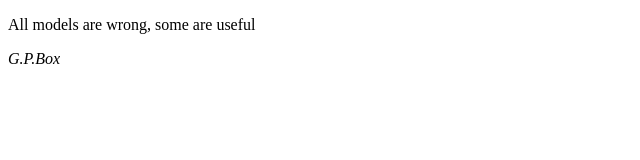
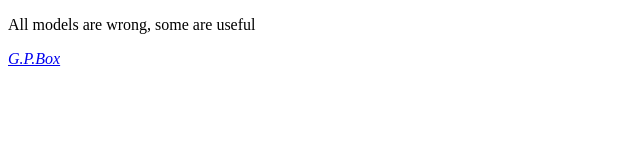
Before and after one commit to gatis/gatis.github.io, a plain HTML site: page index.html in a window 1280 px wide. Shown: the full height of the page, 0-640 px from the left. Drawn offline with Linux system fonts and the light colour scheme.

Commit message:
Update index.html
Add url

```diff
--- a/index.html
+++ b/index.html
@@ -5,6 +5,6 @@
   </head>
   <body>
     <p>All models are wrong, some are useful</p>
-    <p><i> G.P.Box</i></p>
+    <p><i><a href="https://en.wikipedia.org/wiki/All_models_are_wrong">G.P.Box</a></i></p>
   </body>
 </html>
```
